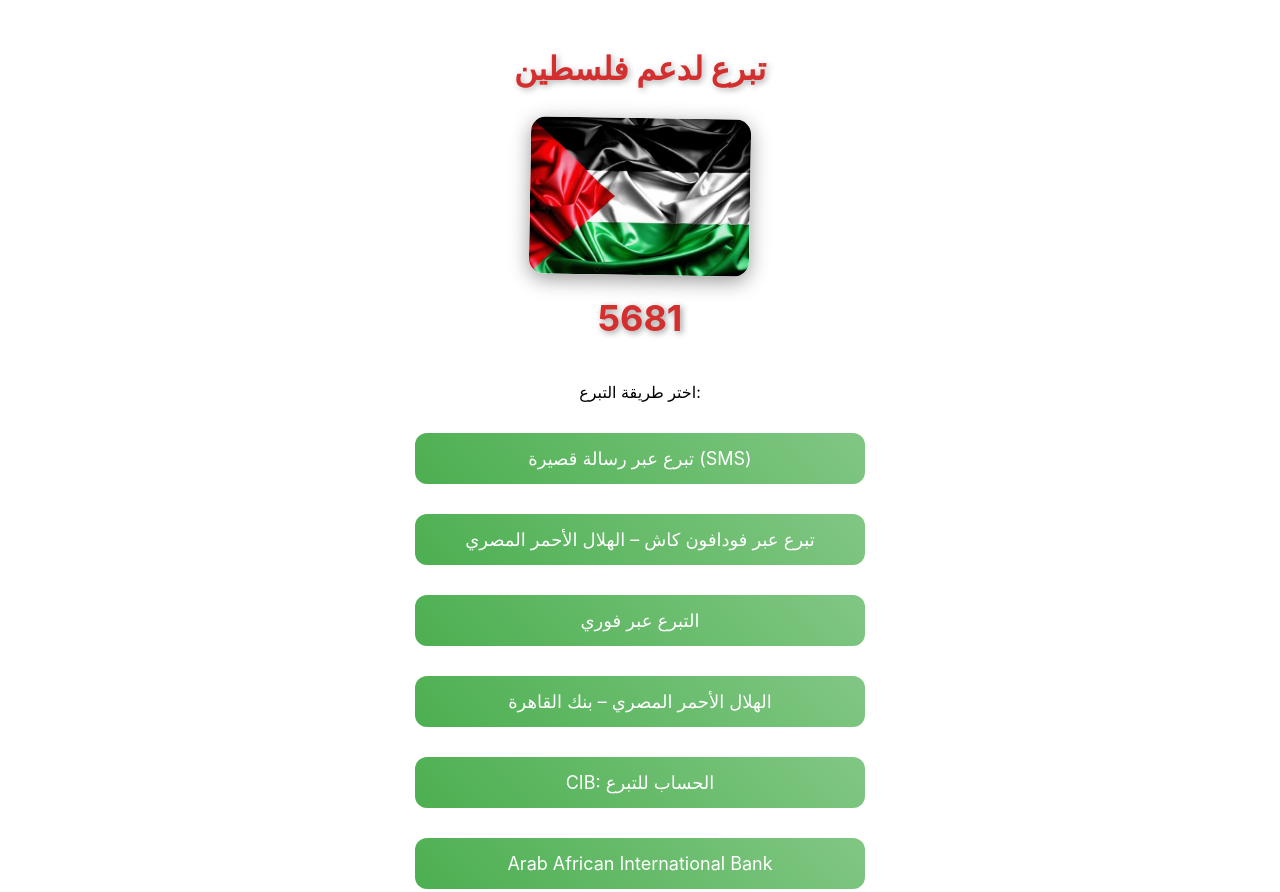
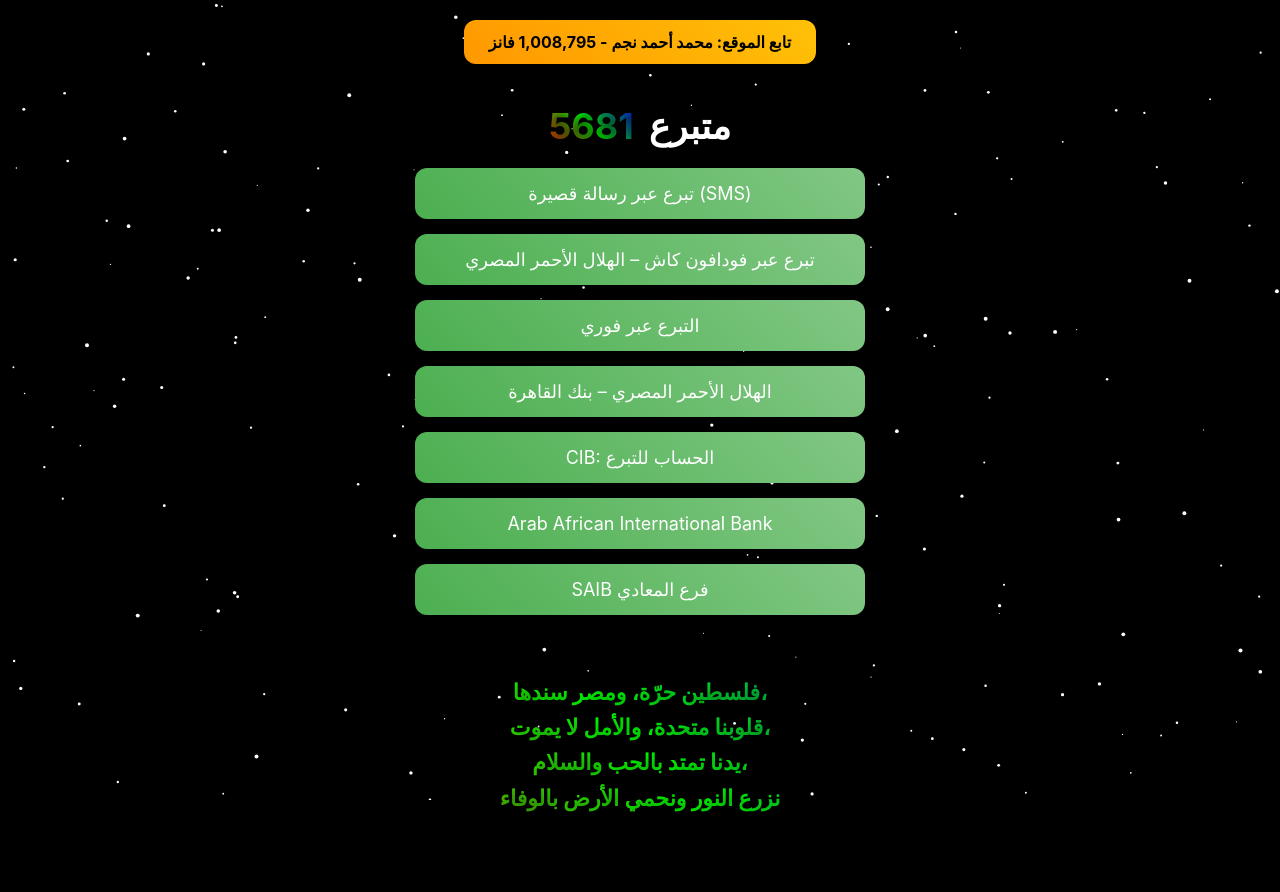
Before and after one commit to njma6797-lab/Gaza, a plain HTML site: page index.html in a window 1280 px wide. Shown: the top 892 px of the page. After the commit the page ends 856 px from the top, so only its background shows below. Drawn offline with Linux system fonts and the light colour scheme; a web font is replaced by a local one.

Commit message:
Update index.html

```diff
--- a/index.html
+++ b/index.html
@@ -8,46 +8,88 @@
   @import url('https://fonts.googleapis.com/css2?family=SF+Pro+Display:wght@400;700&display=swap');
 
   body {
-    font-family: 'SF Pro Display', Arial, sans-serif; /* خط iPhone */
-    background-color: #ffffff;
-    text-align: center;
-    padding: 20px;
-    transition: background 1s ease;
+    font-family: 'SF Pro Display', Arial, sans-serif;
+    margin: 0;
+    padding: 0;
+    background-color: black;
+    overflow: hidden;
+    color: white;
     display: flex;
     flex-direction: column;
     min-height: 100vh;
   }
 
-  h1 {
-    color: #d32f2f;
-    margin-bottom: 10px;
-    text-shadow: 2px 2px 6px rgba(0,0,0,0.3);
+  canvas {
+    position: fixed;
+    top: 0;
+    left: 0;
+    z-index: 0;
   }
 
-  .flag {
-    width: 220px;
-    margin: 20px auto;
-    display: block;
-    border-radius: 15px;
-    box-shadow: 0 5px 20px rgba(0,0,0,0.4);
-    transition: transform 0.5s ease;
+  #content {
+    position: relative;
+    z-index: 1;
+    text-align: center;
+    padding: 20px;
+  }
+
+  #followBtn {
+    background: linear-gradient(45deg,#ff9800,#ffc107);
+    color: black;
+    font-weight: bold;
+    padding: 12px 25px;
+    border-radius: 12px;
+    display: inline-block;
+    margin-bottom: 20px;
+    cursor: pointer;
+    text-decoration: none;
+    transition: transform 0.5s ease, box-shadow 0.5s ease;
+  }
+
+  #followBtn:hover {
+    transform: scale(1.05);
+    box-shadow: 0 0 20px #ffc107;
   }
 
   #counter {
     font-size: 36px;
-    margin-bottom: 20px;
     font-weight: bold;
-    color: #d32f2f;
-    text-shadow: 2px 2px 6px rgba(0,0,0,0.4);
-    height: 50px;
-    overflow: hidden;
-    position: relative;
+    margin: 20px auto;
+    display: flex;
+    justify-content: center;
+    align-items: center;
+    gap: 15px;
   }
 
   .counter-number {
-    position: absolute;
-    width: 100%;
-    transition: transform 0.5s cubic-bezier(0.5, 1.5, 0.5, 1);
+    font-size: 36px;
+    font-weight: bold;
+    background: linear-gradient(45deg,#ff0000,#00ff00,#0000ff);
+    -webkit-background-clip: text;
+    color: transparent;
+    text-shadow: 2px 2px 8px rgba(0,0,0,0.7);
+    transition: transform 0.5s cubic-bezier(0.5,1.5,0.5,1), text-shadow 0.5s ease;
+  }
+
+  #thankMessage {
+    font-size: 22px;
+    font-weight: bold;
+    margin: 20px auto;
+    color: #ff5722;
+    display: none;
+  }
+
+  #poem {
+    font-size: 22px;
+    font-weight: bold;
+    margin-top: 40px;
+    line-height: 1.6;
+    background: linear-gradient(45deg,#ff0000,#00ff00,#0000ff);
+    -webkit-background-clip: text;
+    color: transparent;
+    text-shadow: 3px 3px 12px rgba(0,0,0,0.5);
+    perspective: 1000px;
+    padding: 20px 0;
   }
 
   .btn {
@@ -61,50 +103,28 @@
     width: 80%;
     max-width: 400px;
     background: linear-gradient(45deg, #4caf50, #81c784);
-    transition: transform 0.5s ease, background 1s ease;
-    transform: translateZ(-200px); /* يبدأ من الخلف */
+    transition: transform 0.5s ease, background 1s ease, box-shadow 0.5s ease;
+    transform: translateZ(-200px);
   }
 
   .btn:hover {
     transform: scale(1.05) translateZ(0);
     background: linear-gradient(45deg, #388e3c, #66bb6a);
+    box-shadow: 0 0 20px #66bb6a;
   }
 
-  #thankMessage {
-    display: none;
-    font-size: 24px;
-    color: #d32f2f;
-    margin: 20px auto;
-    font-weight: bold;
-  }
-
-  /* الشعر في الأسفل */
-  #poem {
-    font-size: 22px;
-    font-weight: bold;
-    margin-top: auto;
-    line-height: 1.6;
-    background: linear-gradient(45deg, #ff0000, #00ff00, #0000ff);
-    -webkit-background-clip: text;
-    color: transparent;
-    text-shadow: 3px 3px 12px rgba(0,0,0,0.5);
-    perspective: 1000px;
-    padding: 20px 0;
-  }
 </style>
 </head>
 <body>
 
-<h1>تبرع لدعم فلسطين</h1>
+<canvas id="stars"></canvas>
 
-<img src="images.jpeg" alt="علم فلسطين" class="flag">
+<div id="content">
+  <a id="followBtn">تابع الموقع: محمد أحمد نجم - 1,008,795 فانز</a>
 
-<!-- عداد المتبرعين -->
   <div id="counter">
-  <div class="counter-number">5680</div>
+    <span class="counter-number">5680</span> متبرع
   </div>
-
-<p>اختر طريقة التبرع:</p>
 
   <a class="btn" href="sms:9770?body=فلسطين">تبرع عبر رسالة قصيرة (SMS)</a>
   <a class="btn" href="tel:*9*166#">تبرع عبر فودافون كاش – الهلال الأحمر المصري</a>
@@ -116,78 +136,104 @@
 
   <div id="thankMessage">شكراً لدعمك لأخواتك في فلسطين… شكراً يا مصر ❤️</div>
 
-<!-- الشعر الجديد -->
   <div id="poem">
-فلسطين تنادي بالحرية والندى<br>
-مصر سندها وعز العرب والصفاء<br>
-قلوبنا واحدة، يدنا تمتد بالأمل<br>
-نحمي الأرض ونزرع السلام والضياء
+    فلسطين حرّة، ومصر سندها، <br>
+    قلوبنا متحدة، والأمل لا يموت، <br>
+    يدنا تمتد بالحب والسلام، <br>
+    نزرع النور ونحمي الأرض بالوفاء
+  </div>
 </div>
 
 <script>
-  // عداد المتبرعين بأسلوب ورقي/رقم سباق
+  // عداد المتبرعين بأسلوب السباقات الورقية
   let counter = localStorage.getItem('donorCounter');
   if(!counter) counter = 5680;
-  const counterDiv = document.getElementById('counter');
+  const counterDiv = document.querySelector('.counter-number');
 
-  function animateNumber(newValue) {
-    const oldNum = parseInt(counterDiv.querySelector('.counter-number').textContent);
+  function animateNumber(newValue){
+    const oldNum = parseInt(counterDiv.textContent);
     const diff = newValue - oldNum;
-    let i = 0;
-    function step() {
+    let i=0;
+    function step(){
       if(i <= diff){
-        counterDiv.querySelector('.counter-number').textContent = oldNum + i;
-        counterDiv.querySelector('.counter-number').style.transform = 'translateY(-50px)';
-        setTimeout(()=> {
-          counterDiv.querySelector('.counter-number').style.transform = 'translateY(0)';
-        }, 50);
+        counterDiv.textContent = oldNum + i;
+        counterDiv.style.transform = 'translateY(-50px)';
+        setTimeout(()=>{ counterDiv.style.transform='translateY(0)'; },50);
         i++;
-        setTimeout(step, 50);
+        setTimeout(step,50);
       }
     }
     step();
   }
 
-  function updateCounter() {
+  function updateCounter(){
     counter++;
     localStorage.setItem('donorCounter', counter);
     animateNumber(counter);
-
-    setTimeout(updateCounter, Math.floor(Math.random() * 5000) + 3000);
+    setTimeout(updateCounter, Math.floor(Math.random()*5000)+3000);
   }
   updateCounter();
 
-  // حركة العلم
-  const flag = document.querySelector('.flag');
+  // عدد الفانز الديناميكي
+  const followBtn = document.getElementById('followBtn');
+  let fans = 1008795;
   setInterval(() => {
-    flag.style.transform = `rotate(${Math.random()*4 - 2}deg)`;
-  }, 2000);
+    fans += 5;
+    followBtn.textContent = `تابع الموقع: محمد أحمد نجم - ${fans.toLocaleString()} فانز`;
+  }, 10000);
 
-  // تغيير خلفية قوية
-  setInterval(() => {
-    const r = Math.floor(Math.random()*50 + 200);
-    const g = Math.floor(Math.random()*50 + 200);
-    const b = Math.floor(Math.random()*50 + 200);
-    body.style.backgroundColor = `rgb(${r},${g},${b})`;
-  }, 4000);
-
-  // صوت شكر جوجل
-  window.addEventListener('load', function() {
+  // رسالة صوتية
+  window.addEventListener('load',()=>{
     if(!localStorage.getItem('thankSpoken')){
       const thank = document.getElementById('thankMessage');
-      thank.style.display = 'block';
-
+      thank.style.display='block';
       const msg = new SpeechSynthesisUtterance();
       msg.text = "شكراً لدعمك لأخواتك في فلسطين… شكراً يا مصر";
       msg.lang = 'ar-SA';
       msg.rate = 1;
       msg.pitch = 1;
       window.speechSynthesis.speak(msg);
+      localStorage.setItem('thankSpoken','true');
+      setTimeout(()=>{thank.style.display='none';},5000);
+    }
+  });
 
-      localStorage.setItem('thankSpoken', 'true');
-
-      setTimeout(()=> { thank.style.display = 'none'; }, 5000);
+  // خلفية النجوم
+  const canvas = document.getElementById('stars');
+  const ctx = canvas.getContext('2d');
+  canvas.width = window.innerWidth;
+  canvas.height = window.innerHeight;
+  const stars = [];
+  const numStars = 200;
+  for(let i=0;i<numStars;i++){
+    stars.push({
+      x: Math.random()*canvas.width,
+      y: Math.random()*canvas.height,
+      radius: Math.random()*1.5+0.5,
+      vx: Math.random()*0.05-0.025,
+      vy: Math.random()*0.05-0.025
+    });
   }
+  function drawStars(){
+    ctx.clearRect(0,0,canvas.width,canvas.height);
+    for(let s of stars){
+      ctx.beginPath();
+      ctx.arc(s.x,s.y,s.radius,0,Math.PI*2);
+      ctx.fillStyle='white';
+      ctx.fill();
+      s.x += s.vx;
+      s.y += s.vy;
+      if(s.x<0)s.x=canvas.width;
+      if(s.x>canvas.width)s.x=0;
+      if(s.y<0)s.y=canvas.height;
+      if(s.y>canvas.height)s.y=0;
+    }
+    requestAnimationFrame(drawStars);
+  }
+  drawStars();
+  window.addEventListener('resize',()=>{
+    canvas.width = window.innerWidth;
+    canvas.height = window.innerHeight;
   });
 </script>
 
```
Lines whose indentation alone changed are shown as unchanged.
